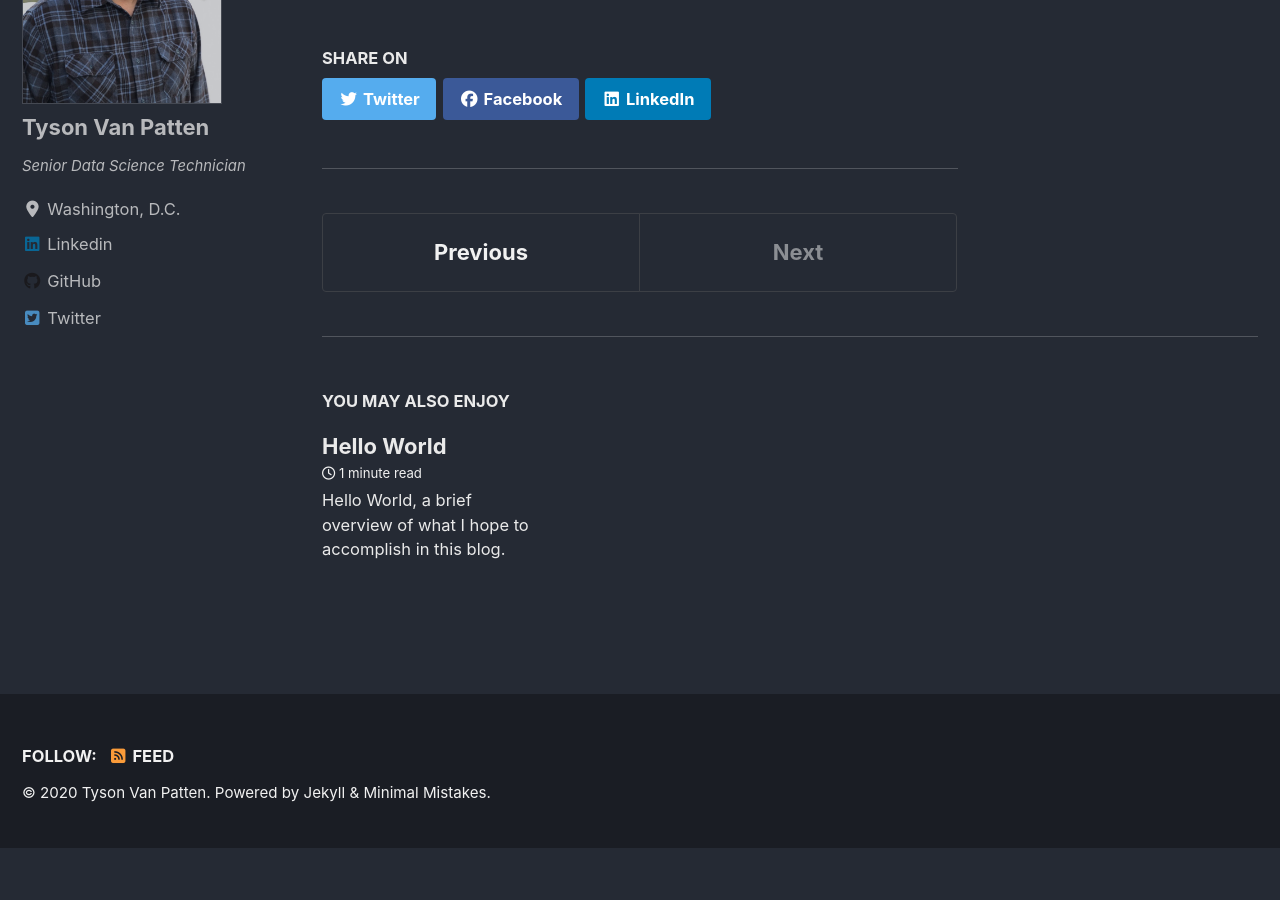
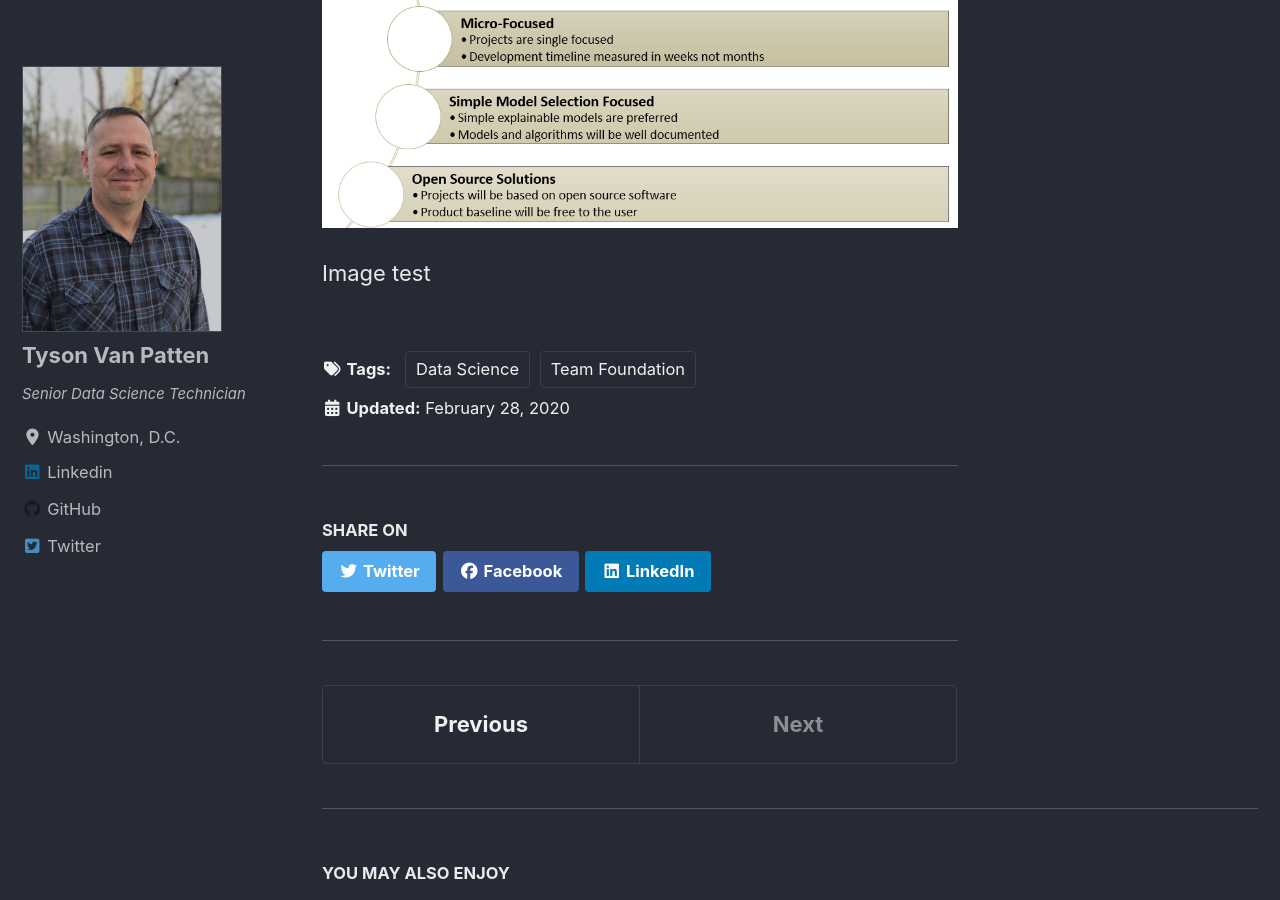
Before and after one commit to tvanpat/tvanpat, a Jekyll site: the page built from _posts/2020-02-24-core-tenants.md, in a window 1280 px wide and 900 px high, scrolled down 906 px. Built offline with Jekyll 4.4.1, drawn with Linux system fonts in a browser that asks for light colours; cached includes are drawn as plain includes; nearby versions of some CDN libraries; comment, search, counter and statistics services are not loaded; before the commit the page ends 1754 px from its top, so only the background shows below that.

Commit message:
Update 2020-02-24-core-tenants.md

```diff
--- a/_posts/2020-02-24-core-tenants.md
+++ b/_posts/2020-02-24-core-tenants.md
@@ -13,3 +13,7 @@ guide us and we began a project.
 <figure style="width: 30%" class="align-right">
   <img src="{{ site.url }}{{ site.baseurl }}/images/blog/2020-02-25/core_tenants.png" alt="">
 </figure>
+
+![Core Tenent]({{site.url}}/images/blog/2020-02-25/core_tenants.png )
+
+Image test
```
